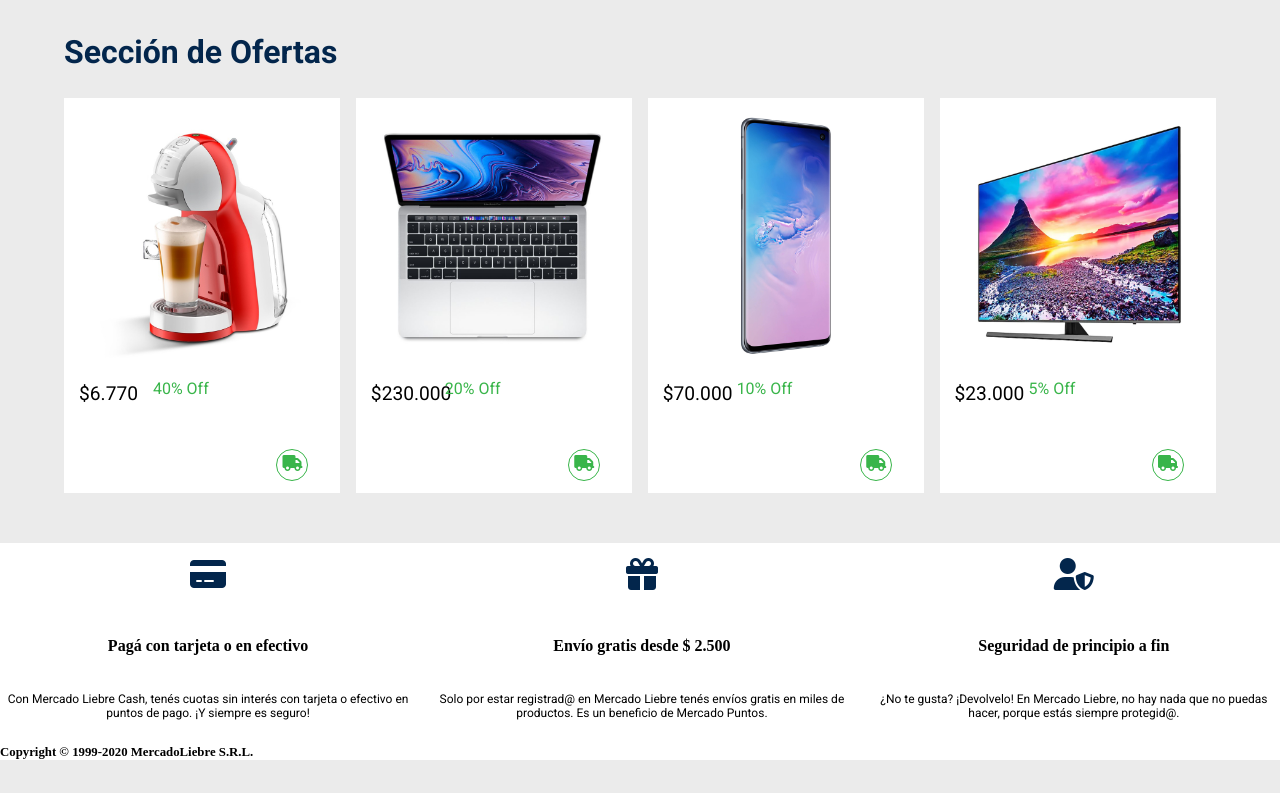
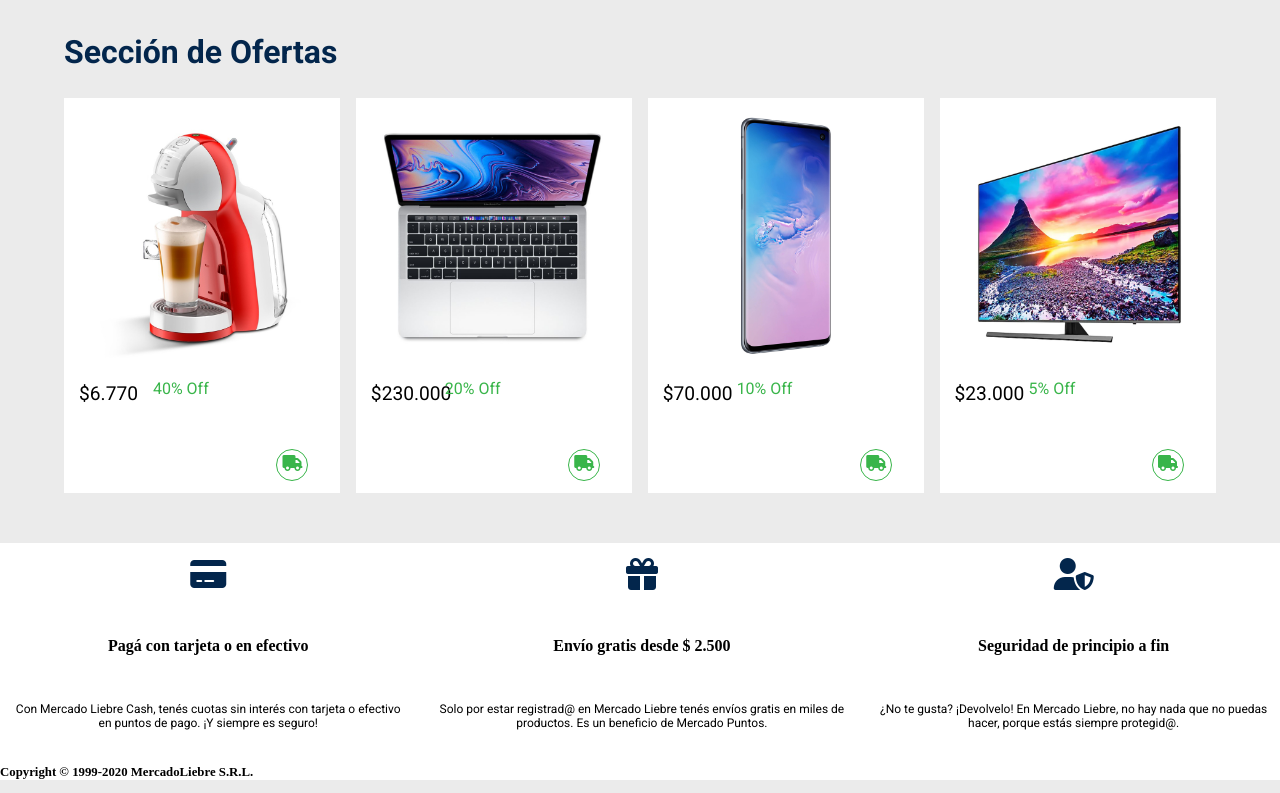
Before and after one commit to UrielBlanco7/tienda-mercado-uriel, a website: page views/home.html in a window 1280 px wide. Shown: the part 961-1754 px from the top of the page. Drawn offline with Linux system fonts and the light colour scheme.

Commit message:
arreglando espaciados entre parrafos del footer

```diff
--- a/public/css/styles.css
+++ b/public/css/styles.css
@@ -133,6 +133,9 @@ main section article #camion{
     background-color: #FFF;
     border-radius: 50%;
   }
+  .cuerpo{
+    padding: 10px;
+  }
 @media (min-width: 361px) {
     .desc{
         display: block;
```
